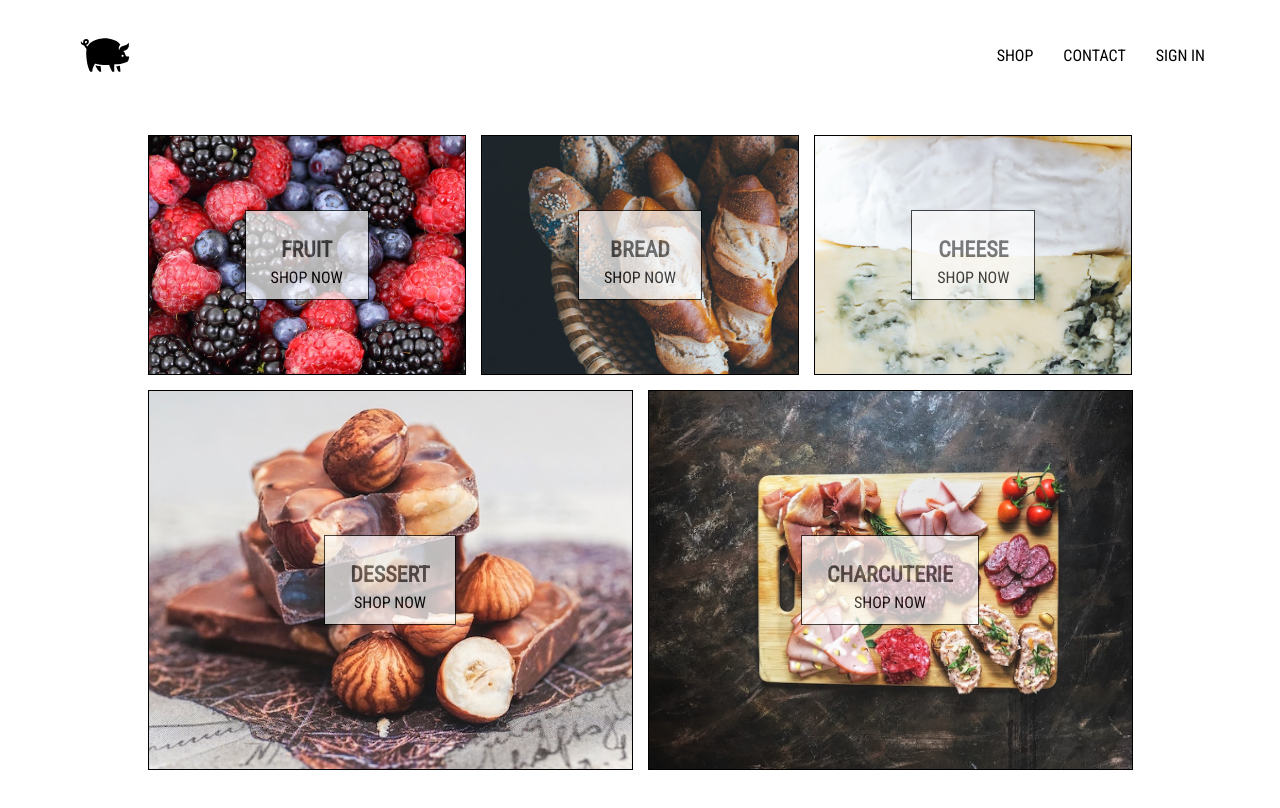
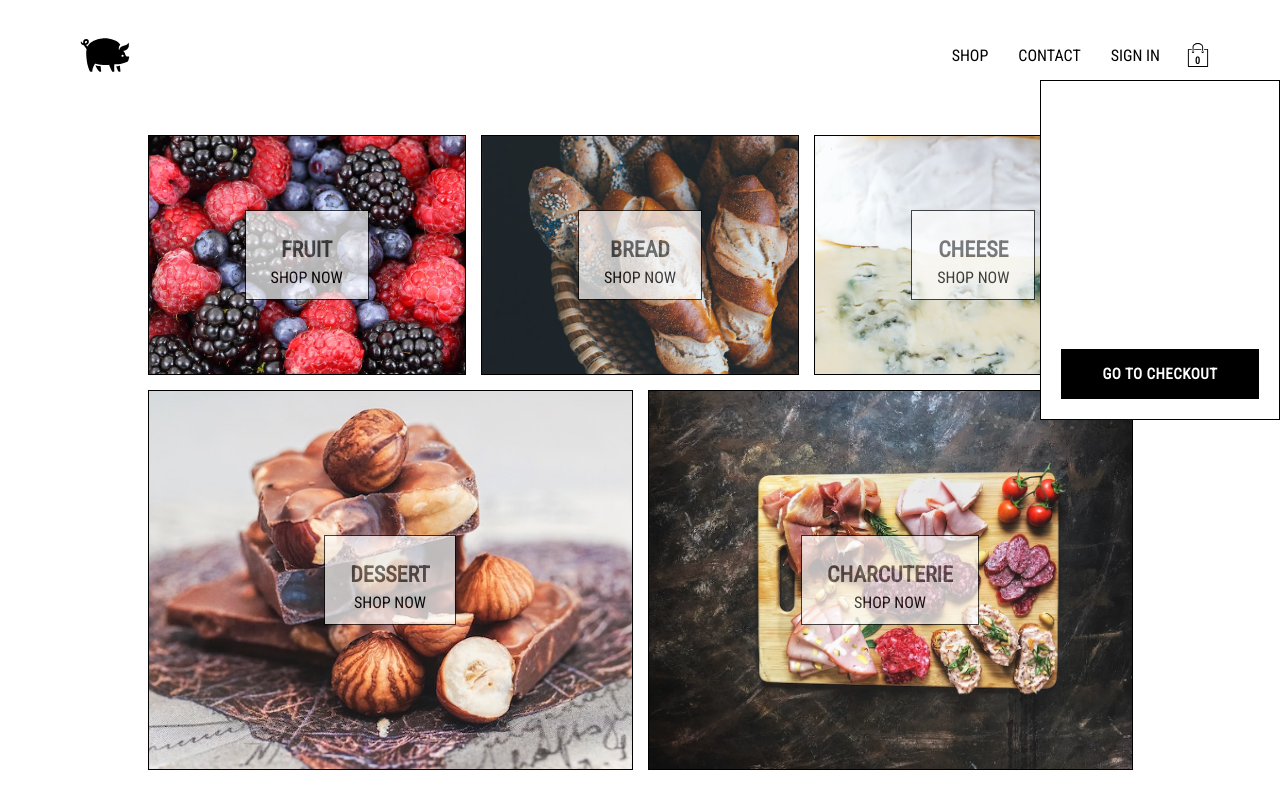
Before and after one commit to bprice1000/ecommerce_template, a React (Create React App) app: page / in a window 1280 px wide. Shown: the top 808 px of the page. Built offline with nearby package versions, Linux system fonts and the light colour scheme; no server answers.

Commit message:
added shopping cart, cart dropdown

```diff
--- /dev/null
+++ b/src/components/cart-dropdown/cart-dropdown.component.js
@@ -0,0 +1,12 @@
+import React from 'react';
+import CustomButton from '../custom-button/custom-button.component'
+import './cart-dropdown.styles.scss'
+
+const CartDropdown = () => (
+  <div className='cart-dropdown'>
+    <div className='cart-items'></div>
+    <CustomButton>GO TO CHECKOUT</CustomButton>
+  </div>
+)
+
+export default CartDropdown
--- /dev/null
+++ b/src/components/cart-dropdown/cart-dropdown.styles.scss
@@ -0,0 +1,24 @@
+.cart-dropdown {
+  position: absolute;
+  width: 240px;
+  height: 340px;
+  display: flex;
+  flex-direction: column;
+  padding: 20px;
+  border: 1px solid black;
+  background-color: white;
+  top: 80px;
+  right: 0;
+  z-index: 5;
+
+  .cart-items {
+    height: 240px;
+    display: flex;
+    flex-direction: column;
+    overflow: scroll;
+  }
+
+  button {
+    margin-top: auto;
+  }
+}
--- /dev/null
+++ b/src/components/cart-icon/cart-icon.component.js
@@ -0,0 +1,12 @@
+import React from 'react';
+import { ReactComponent as ShoppingIcon } from '../../assets/shopping-bag.svg'
+import './cart-icon.styles.scss'
+
+const CartIcon = () => (
+  <div className='cart-icon'>
+    <ShoppingIcon className='shopping-icon' />
+    <span className='item-count'>0</span>
+  </div>
+)
+
+export default CartIcon;
--- /dev/null
+++ b/src/components/cart-icon/cart-icon.styles.scss
@@ -0,0 +1,21 @@
+.cart-icon {
+  width: 45px;
+  height:  45px;
+  position: relative;
+  display: flex;
+  align-items: center;
+  justify-content: center;
+  cursor: pointer;
+
+  .shopping-icon {
+    width: 24px;
+    height: 24px;
+  }
+
+  .item-count {
+    position: absolute;
+    font-size: 10px;
+    font-weight: bold;
+    bottom: 12px;
+  }
+}
--- a/src/components/header/header.component.js
+++ b/src/components/header/header.component.js
@@ -3,6 +3,8 @@
 import { auth } from '../../firebase/firebase.utils'
 import { ReactComponent as Logo } from '../../assets/pigsvg.svg'
 import { connect } from 'react-redux'
+import CartIcon from '../cart-icon/cart-icon.component'
+import CartDropdown from '../cart-dropdown/cart-dropdown.component'
 import './header.styles.scss';
 
 const Header = ({ currentUser }) => (
@@ -29,7 +31,9 @@
         to='/signin'
         >SIGN IN</Link>
       }
+      <CartIcon />
     </div>
+    <CartDropdown />
   </div>
 
 )
```
Also changed, not shown: src/assets/shopping-bag.svg (added).
